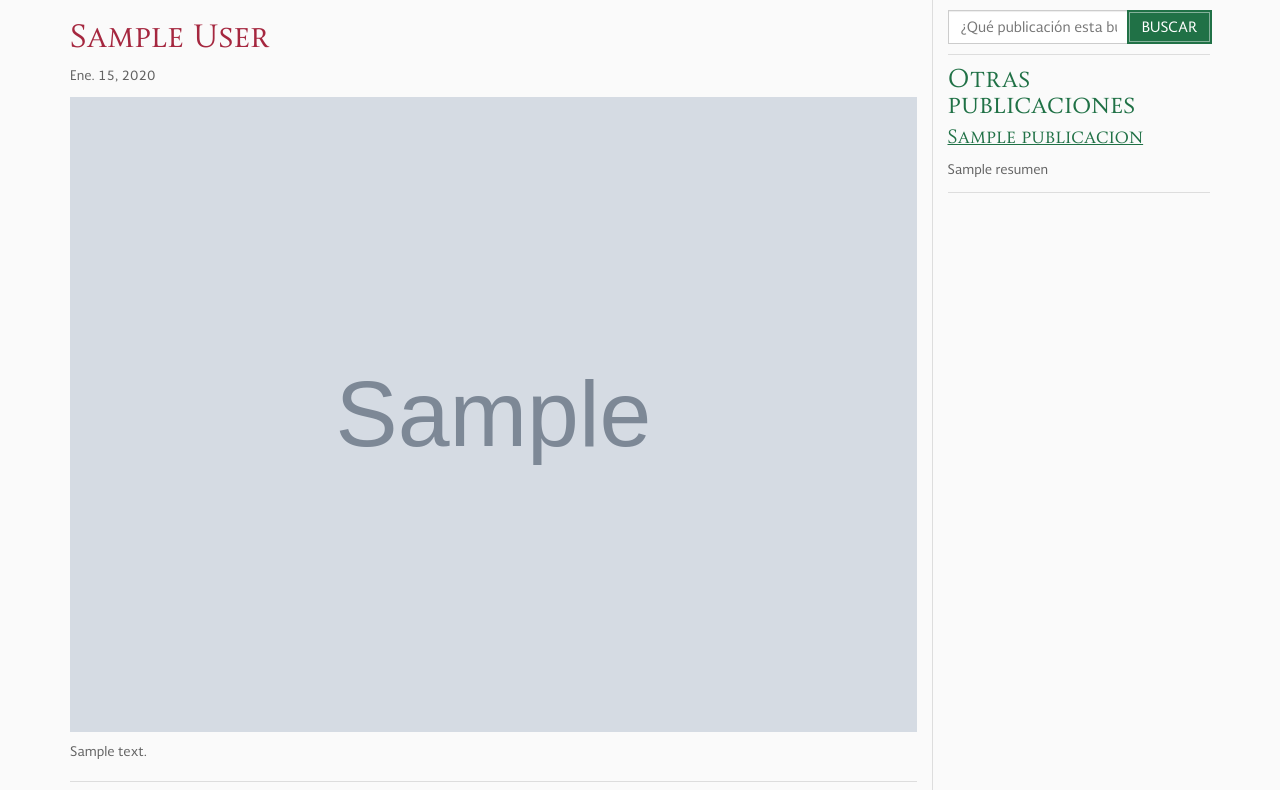
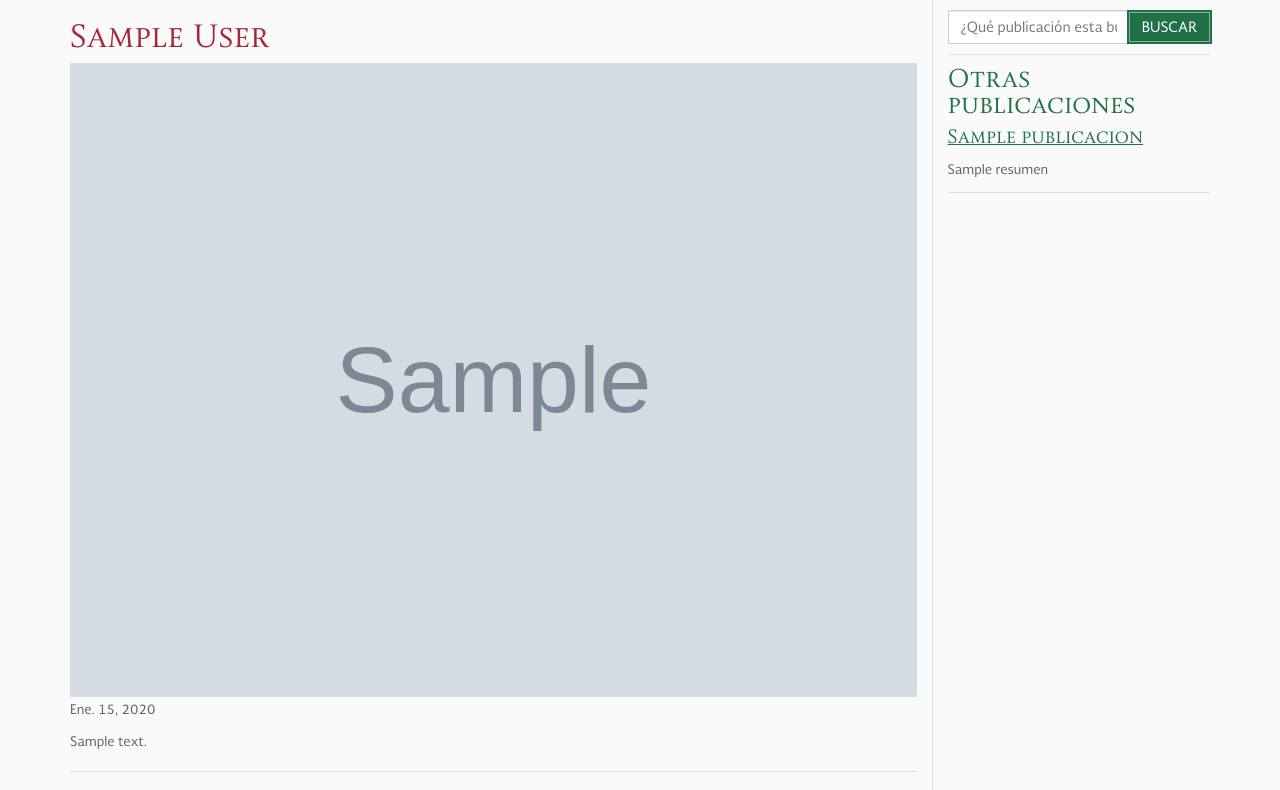
Before and after one commit to jualjiman/soberana, a Django app: template administrador/templates/publicacion.html in a window 1280 px wide. Shown: the part 162-952 px from the top of the page. Run offline with Django 3.2, Linux system fonts and the light colour scheme; tables that the repository leaves empty hold one stand-in row (values such as "Sample post"); the template is opened without the code that fills it: values that come from a table or form of the project are taken from there, most other values are stand-ins (such as "Sample title", 1, 10 or a date in 2020); grey boxes marked "Sample" are stand-in pictures; some libraries are stand-ins or nearby versions.

Commit message:
fecha recolocada

```diff
--- a/administrador/templates/publicacion.html
+++ b/administrador/templates/publicacion.html
@@ -7,11 +7,12 @@
 		<article class="row">
 			<div class="col-md-9 column-left" id="news-body">
 				<h2 class="text-red">{{ publicacion.titulo }}</h2>
-				<p>{{ publicacion.fecha }}</p>
+
 				<p></p>
 				{% thumbnail publicacion.imagen "800x400" crop="center" as im %}
 					<img src="{{ im.url }}" class="autoWidth" alt="{{ publicacion.titulo }}">
 				{% endthumbnail %}
+				<p class="text-left">{{ publicacion.fecha }}</p>
 				<div class="text-justify margin-top-low">
 					{{ publicacion.texto|safe }}
 
```
